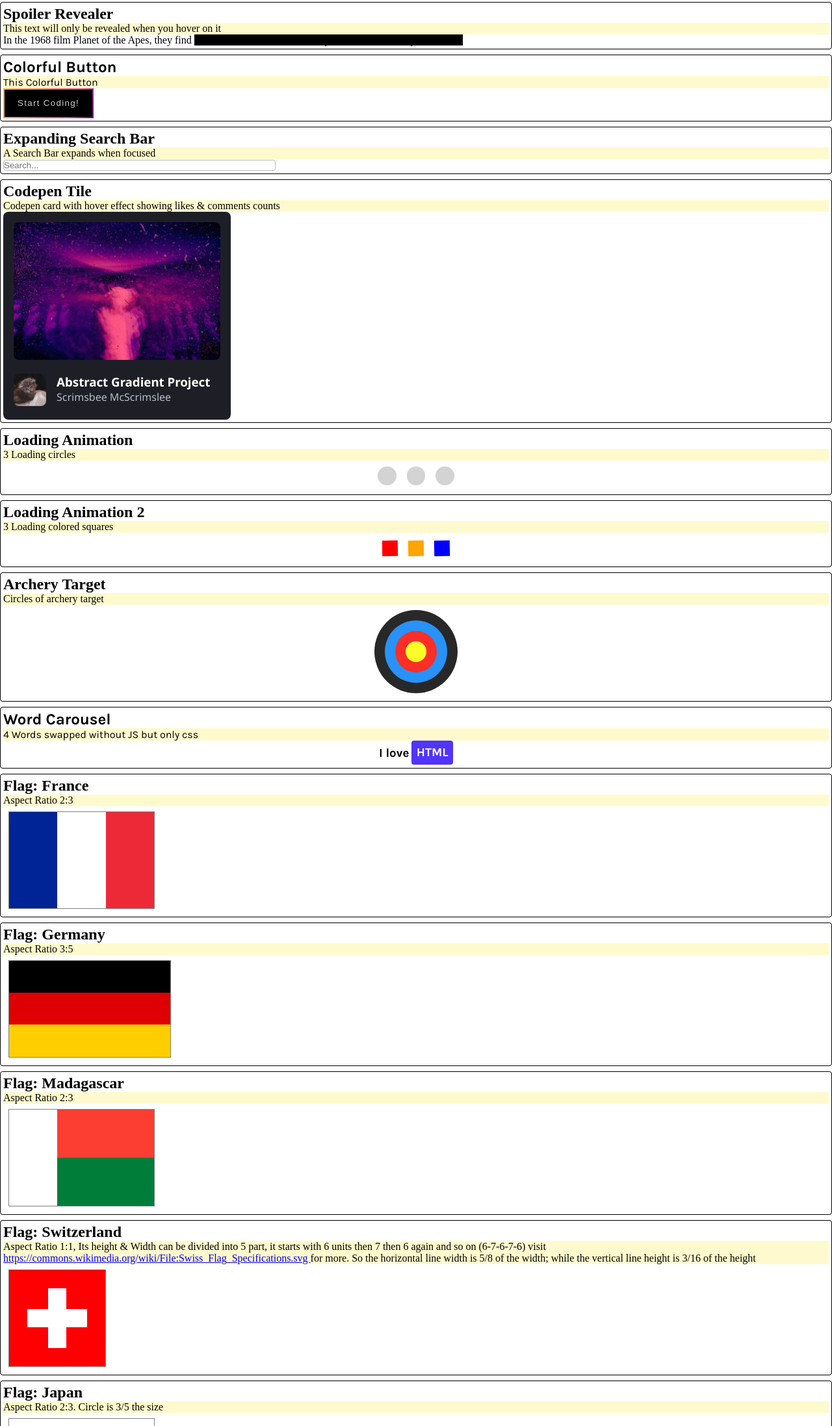
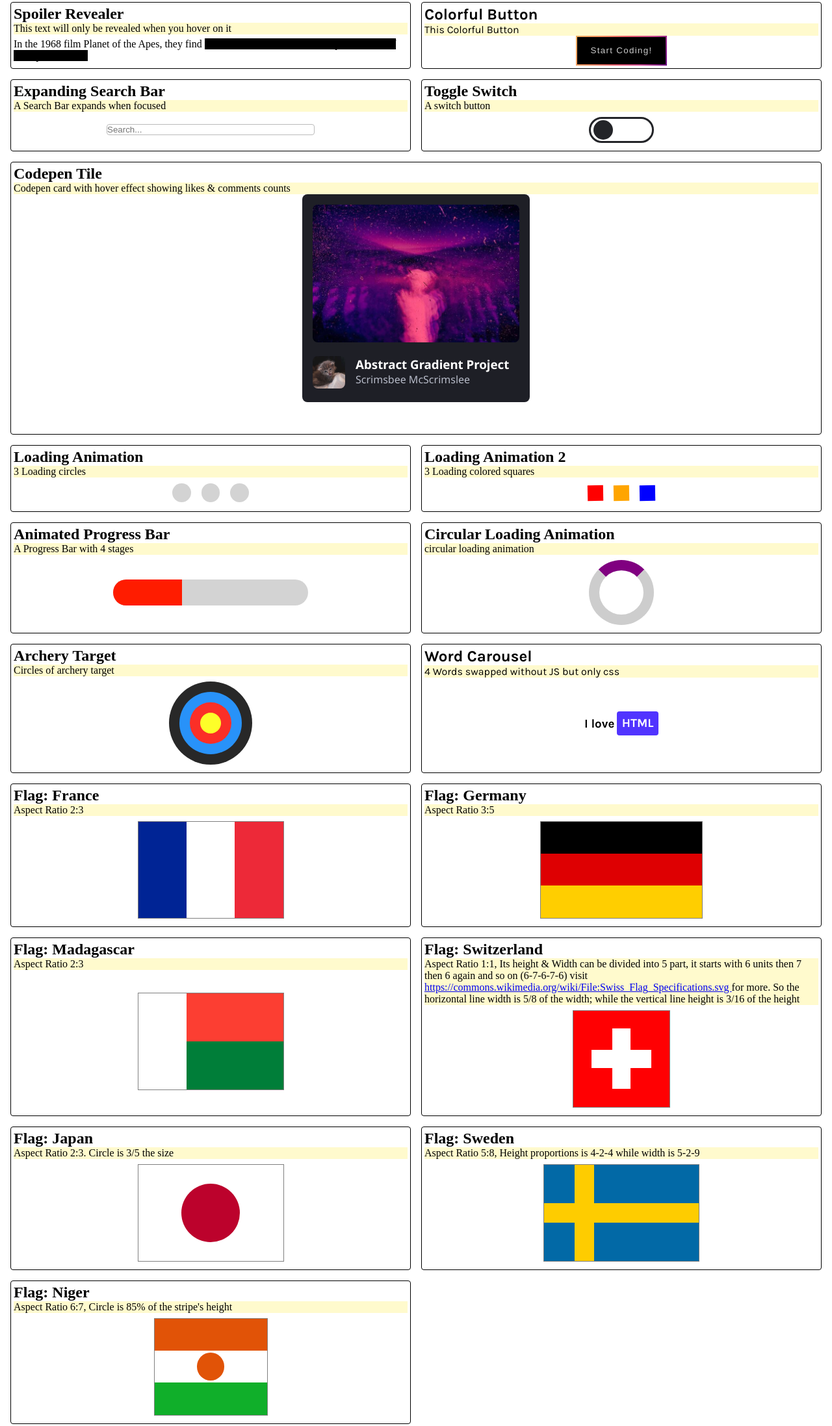
Before and after one commit to KhaledTaymour/css-challenges, a plain HTML site: page index.html in a window 1280 px wide. Shown: the part 5-2200 px from the top of the page at 65% size. Drawn offline with Linux system fonts and the light colour scheme.

Commit message:
create overall page responsive layout

```diff
--- a/index.html
+++ b/index.html
@@ -66,6 +66,7 @@
     <section class="challenge spoiler-revealer">
       <h2>Spoiler Revealer</h2>
       <p class="hint">This text will only be revealed when you hover on it</p>
+      <div class="container">
         <div class="post">
           <p>
             In the 1968 film Planet of the Apes, they find
@@ -75,14 +76,17 @@
             >
           </p>
         </div>
+      </div>
     </section>
 
     <!-- Colorful Button -->
     <section class="challenge colorful-button">
       <h2>Colorful Button</h2>
       <p class="hint">This Colorful Button</p>
+      <div class="container">
         <div class="button-border">
           <button type="button" class="button">Start Coding!</button>
+        </div>
       </div>
     </section>
 
@@ -90,21 +94,38 @@
     <section class="challenge expanding-search-bar">
       <h2>Expanding Search Bar</h2>
       <p class="hint">A Search Bar expands when focused</p>
+      <div class="container">
         <input
           type="search"
           class="search-bar"
           id="search-field"
           placeholder="Search..."
         />
+      </div>
+    </section>
+
+    <!-- Toggle Switch -->
+    <section class="challenge toggle-switch">
+      <h2>Toggle Switch</h2>
+      <p class="hint">A switch button</p>
+      <div class="container">
+        <div class="toggle-wrap">
+          <label for="toggle">
+            <input type="checkbox" id="toggle" class="toggle-input" />
+            <div class="toggle-switch"></div>
+          </label>
+        </div>
+      </div>
     </section>
 
     <!-- Codepen Tile -->
-    <section class="challenge codepen-tile">
+    <section class="challenge full-row codepen-tile">
       <h2>Codepen Tile</h2>
       <p class="hint">
         Codepen card with hover effect showing likes & comments counts
       </p>
 
+      <div class="container">
         <div class="card">
           <div class="card-thumbnail">
             <img alt="" src="images/jr-korpa-unsplash.jpg" />
@@ -122,6 +143,7 @@
             <li>🤍 8</li>
             <li>💬 32</li>
           </ul>
+        </div>
       </div>
     </section>
 
@@ -146,6 +168,27 @@
         <div class="square"></div>
         <div class="square"></div>
         <div class="square"></div>
+      </div>
+    </section>
+
+    <!-- Animated Progress Bar -->
+    <section class="challenge animated-progress-bar">
+      <h2>Animated Progress Bar</h2>
+      <p class="hint">A Progress Bar with 4 stages</p>
+
+      <div class="container">
+        <div class="progress-bar">
+          <div class="prog-status stage-4"></div>
+        </div>
+      </div>
+    </section>
+
+    <!-- Circular Loading Animation -->
+    <section class="challenge circular-loading-animation">
+      <h2>Circular Loading Animation</h2>
+      <p class="hint">circular loading animation</p>
+      <div class="container">
+        <div class="loader"></div>
       </div>
     </section>
 
@@ -181,9 +224,11 @@
       <p class="hint">Aspect Ratio 2:3</p>
 
       <div class="container">
+        <div class="flag-container">
           <div class="blue stripe"></div>
           <div class="white stripe"></div>
           <div class="red stripe"></div>
+        </div>
       </div>
     </section>
 
@@ -193,9 +238,11 @@
       <p class="hint">Aspect Ratio 3:5</p>
 
       <div class="container">
+        <div class="flag-container">
           <div class="black stripe"></div>
           <div class="red stripe"></div>
           <div class="yellow stripe"></div>
+        </div>
       </div>
     </section>
 
@@ -205,10 +252,12 @@
       <p class="hint">Aspect Ratio 2:3</p>
 
       <div class="container">
+        <div class="flag-container">
           <div class="white stripe"></div>
           <div>
             <div class="red stripe"></div>
             <div class="green stripe"></div>
+          </div>
         </div>
       </div>
     </section>
@@ -229,8 +278,10 @@
       </p>
 
       <div class="container">
+        <div class="flag-container">
           <div class="cross cross-hor"></div>
           <div class="cross cross-ver"></div>
+        </div>
       </div>
     </section>
 
@@ -240,7 +291,9 @@
       <p class="hint">Aspect Ratio 2:3. Circle is 3/5 the size</p>
 
       <div class="container">
+        <div class="flag-container">
           <div class="circle"></div>
+        </div>
       </div>
     </section>
 
@@ -252,8 +305,10 @@
       </p>
 
       <div class="container">
+        <div class="flag-container">
           <div class="stripe stripe-yellow-ver"></div>
           <div class="stripe stripe-yellow-hor"></div>
+        </div>
       </div>
     </section>
 
@@ -263,19 +318,22 @@
       <p class="hint">Aspect Ratio 6:7, Circle is 85% of the stripe's height</p>
 
       <div class="container">
+        <div class="flag-container">
           <div class="stripe orange"></div>
           <div class="stripe white">
             <div class="circle"></div>
           </div>
           <div class="stripe green"></div>
         </div>
+      </div>
     </section>
 
     <!-- Github Profile Layout -->
-    <section class="challenge github-profile-layout">
+    <section class="challenge full-row github-profile-layout">
       <h2>Github Profile Layout</h2>
       <p class="hint">A Github profile layut</p>
 
+      <div class="container">
         <div class="profile-container">
           <div class="profile-content">
             <img alt="" src="./images/florian-olivo-unsplash.jpg" />
@@ -287,18 +345,6 @@
             </div>
           </div>
         </div>
-    </section>
-
-    <!-- Toggle Switch -->
-    <section class="challenge toggle-switch">
-      <h2>Toggle Switch</h2>
-      <p class="hint">A switch button</p>
-
-      <div class="toggle-wrap">
-        <label for="toggle">
-          <input type="checkbox" id="toggle" class="toggle-input" />
-          <div class="toggle-switch"></div>
-        </label>
       </div>
     </section>
 
@@ -307,6 +353,7 @@
       <h2>Playing Cards: Ace of Cards</h2>
       <p class="hint">A game card with its width 2/3 of its height</p>
 
+      <div class="container">
         <div class="card">
           <div class="top">
             <div>A</div>
@@ -318,6 +365,7 @@
             <div>&spades;</div>
           </div>
         </div>
+      </div>
     </section>
 
     <!-- Playing Cards: Four of Hearts -->
@@ -325,6 +373,7 @@
       <h2>Playing Cards: Four of Hearts</h2>
       <p class="hint">A game card with its width 2/3 of its height</p>
 
+      <div class="container">
         <div class="card">
           <div class="left">
             <div>4</div>
@@ -341,20 +390,11 @@
             <div>&hearts;</div>
           </div>
         </div>
-    </section>
-
-    <!-- Animated Progress Bar -->
-    <section class="challenge animated-progress-bar">
-      <h2>Animated Progress Bar</h2>
-      <p class="hint">A Progress Bar with 4 stages</p>
-
-      <div class="progress-bar">
-        <div class="prog-status stage-4"></div>
       </div>
     </section>
 
     <!-- Flip Card -->
-    <section class="challenge flip-card">
+    <!-- <section class="challenge flip-card">
       <h2>Flip Card</h2>
       <p class="hint">A Flip Card flipped on hover</p>
 
@@ -369,18 +409,10 @@
           <h2>What is the marquee tag</h2>
         </div>
       </div>
-    </section>
-
-    <!-- Circular Loading Animation -->
-    <section class="challenge circular-loading-animation">
-      <h2>Circular Loading Animation</h2>
-      <p class="hint">circular loading animation</p>
-
-      <div class="loader"></div>
-    </section>
+    </section> -->
 
     <!-- Instagram Stories -->
-    <section class="challenge instagram-stories">
+    <section class="challenge full-row instagram-stories">
       <h2>Instagram Stories</h2>
       <p class="hint">3 states of instagram stories: new, viewed, live</p>
 
@@ -419,7 +451,7 @@
     </section>
 
     <!-- Github Contribution Graph -->
-    <section class="challenge github-contribution-graph">
+    <section class="challenge full-row github-contribution-graph">
       <h2>Github Contribution Graph</h2>
       <p class="hint">
         Colored 1-Year Github Random Contribution Graph, with 4 levels of
--- a/main.css
+++ b/main.css
@@ -9,13 +9,46 @@ body {
   height: 100%;
 }
 
+body {
+  display: grid;
+  column-gap: 16px;
+  margin-inline: 16px;
+  grid-template-columns: 1fr;
+}
+
 .challenge {
   border: 1px solid black;
   border-radius: 4px;
   padding: 4px;
   margin-block: 8px;
 
+  display: flex;
+  flex-direction: column;
+
   .hint {
     background-color: lemonchiffon;
   }
 }
+
+.container {
+  display: flex;
+  justify-content: center;
+  align-items: center;
+  flex-grow: 1;
+}
+
+.codepen-tile {
+  height: 420px;
+  .container {
+    align-items: flex-start;
+  }
+}
+
+@media (min-width: 768px) {
+  body {
+    grid-template-columns: repeat(2, 1fr);
+  }
+  .full-row {
+    grid-column: 1 / 3;
+  }
+}
--- a/styles/challenges/02-colorful-button.css
+++ b/styles/challenges/02-colorful-button.css
@@ -20,6 +20,7 @@
     letter-spacing: 0.1em;
     background-color: var(--btn-bg);
     color: var(--btn-color);
+    cursor: pointer;
   }
 
   .button-border:hover {
--- a/styles/challenges/03-expanding-search-bar.css
+++ b/styles/challenges/03-expanding-search-bar.css
@@ -12,6 +12,7 @@
   .search-bar:focus {
     width: 100%;
     border-color: var(--search-focus-border);
+    outline: none;
   }
   .search-bar::placeholder {
     font-weight: 200;
--- a/styles/challenges/09-flags.css
+++ b/styles/challenges/09-flags.css
@@ -1,5 +1,5 @@
 .flag-france {
-  .container {
+  .flag-container {
     height: var(--flag-height);
     width: calc(var(--flag-height) * 3 / 2);
     margin: 8px;
@@ -20,7 +20,7 @@
 }
 
 .flag-germany {
-  .container {
+  .flag-container {
     height: var(--flag-height);
     width: calc(var(--flag-height) * 5 / 3);
     margin: 8px;
@@ -40,7 +40,7 @@
 }
 
 .flag-madagascar {
-  .container {
+  .flag-container {
     height: var(--flag-height);
     width: calc(var(--flag-height) * 3 / 2);
     margin: 8px;
@@ -63,7 +63,7 @@
 }
 
 .flag-switzerland {
-  .container {
+  .flag-container {
     height: var(--flag-height);
     width: var(--flag-height);
     margin: 8px;
@@ -91,7 +91,7 @@
 }
 
 .flag-japan {
-  .container {
+  .flag-container {
     height: var(--flag-height);
     width: calc(var(--flag-height) * 3 / 2);
     margin: 8px;
@@ -111,7 +111,7 @@
 }
 
 .flag-sweden {
-  .container {
+  .flag-container {
     height: var(--flag-height);
     width: calc(var(--flag-height) * 8 / 5);
     margin: 8px;
@@ -139,7 +139,7 @@
 }
 
 .flag-niger {
-  .container {
+  .flag-container {
     height: var(--flag-height);
     width: calc(var(--flag-height) * 7 / 6);
     margin: 8px;
```
Lines whose indentation alone changed are shown as unchanged.
